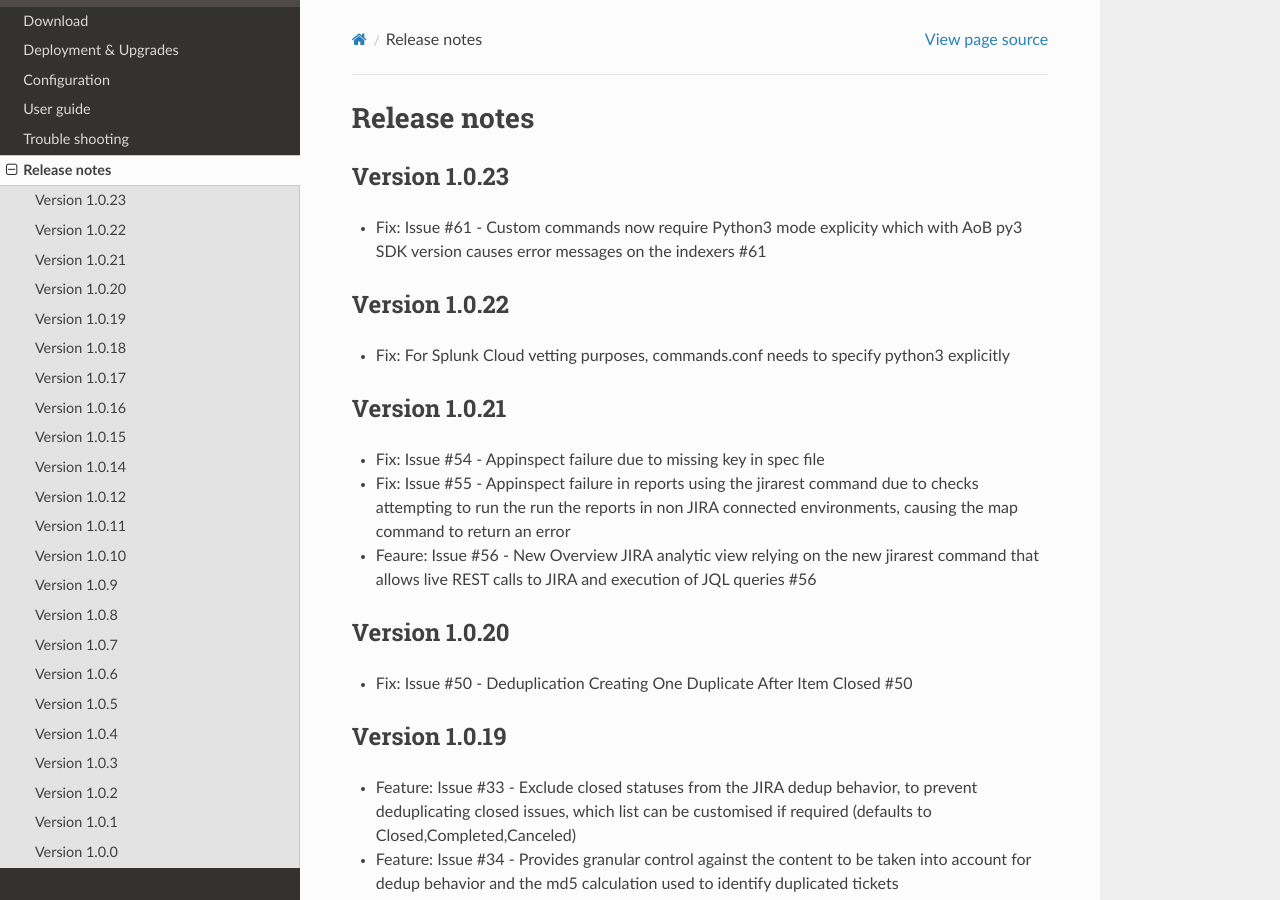
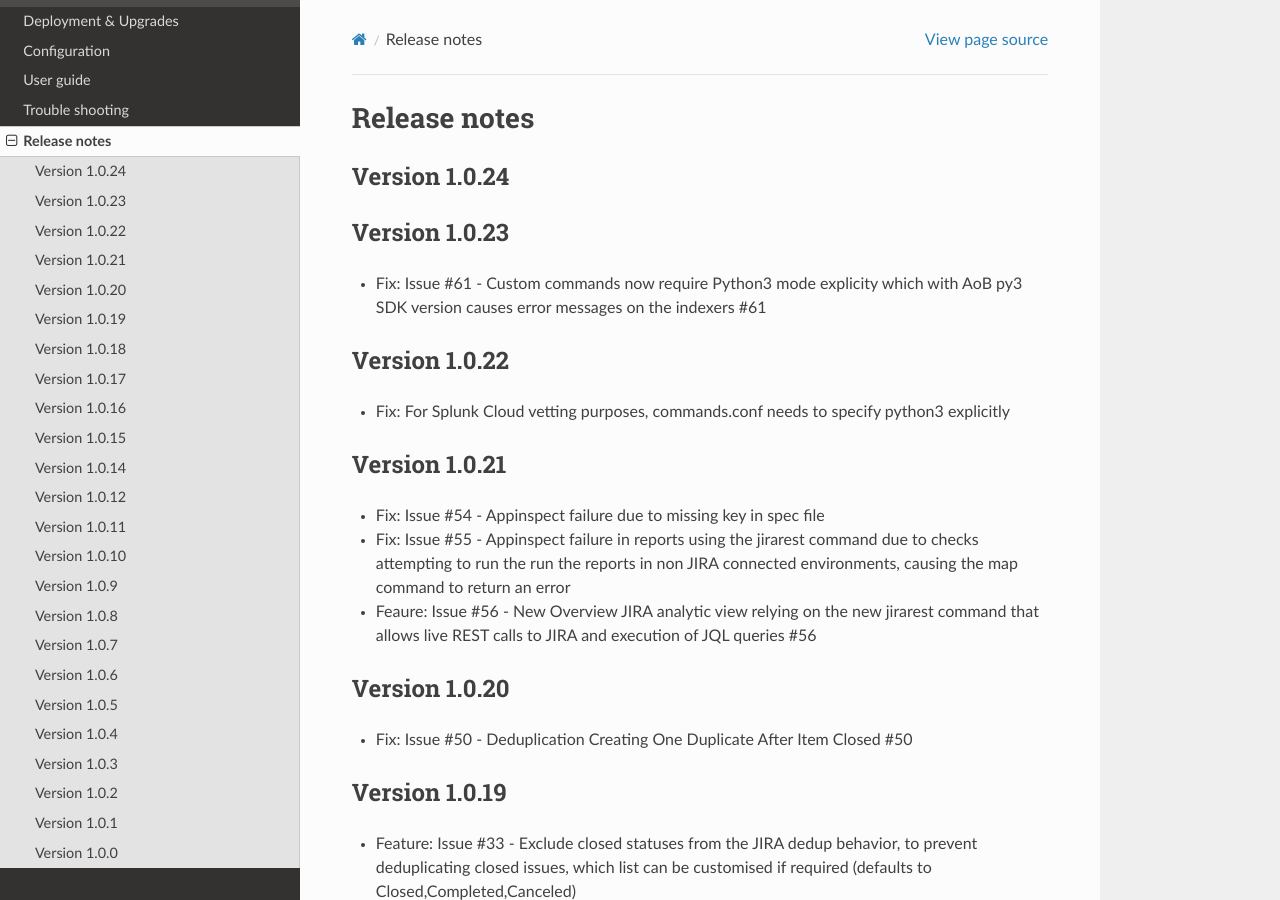
Before and after one commit to guilhemmarchand/TA-jira-service-desk-simple-addon, a Sphinx documentation site: the page built from docs/releasenotes.rst, in a window 1280 px wide and 900 px high. Built offline with Sphinx 7.4.7 and the Read the Docs theme 2.0.0, drawn with Linux system fonts in a browser that asks for light colours.

Commit message:
Init version 1.0.24

```diff
--- a/docs/releasenotes.rst
+++ b/docs/releasenotes.rst
@@ -1,5 +1,8 @@
 Release notes
 #############
+
+Version 1.0.24
+==============
 
 Version 1.0.23
 ==============
```
Also changed, not shown: 2 other files.
